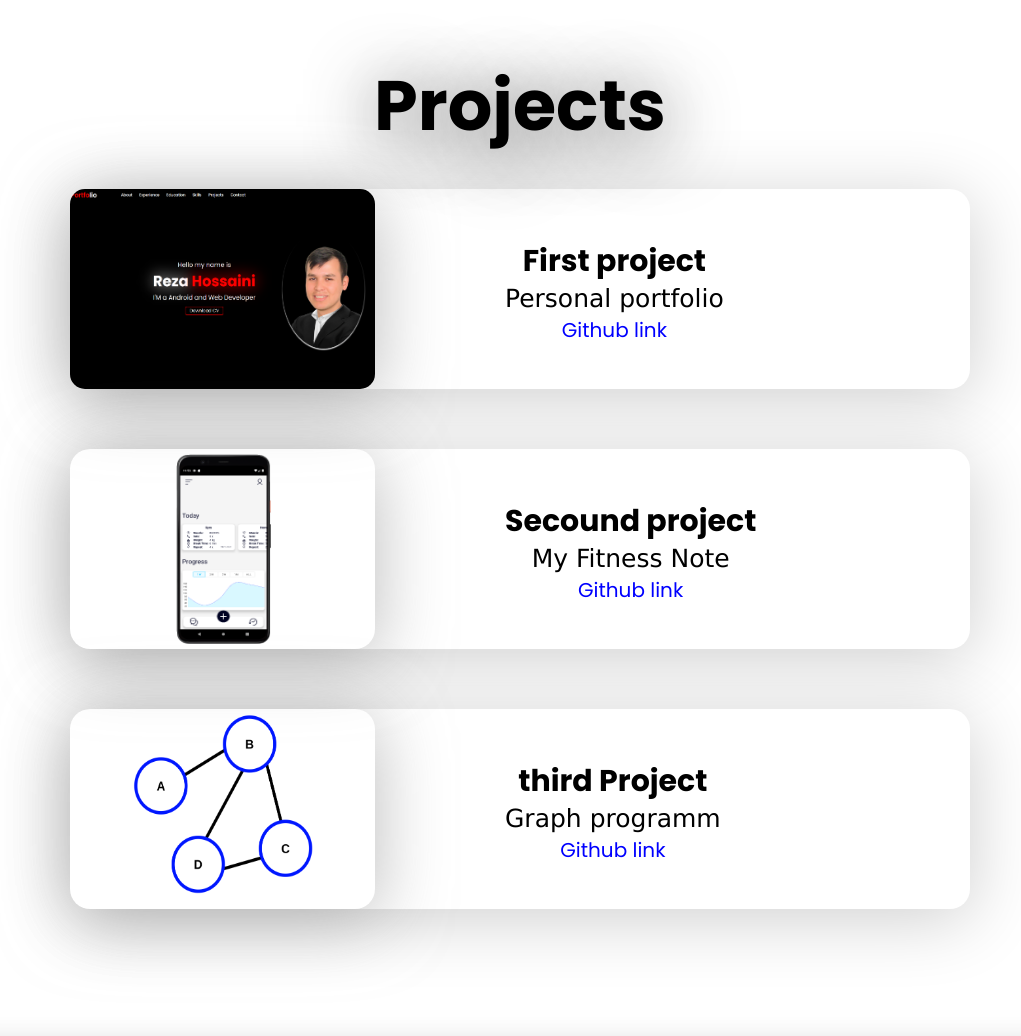
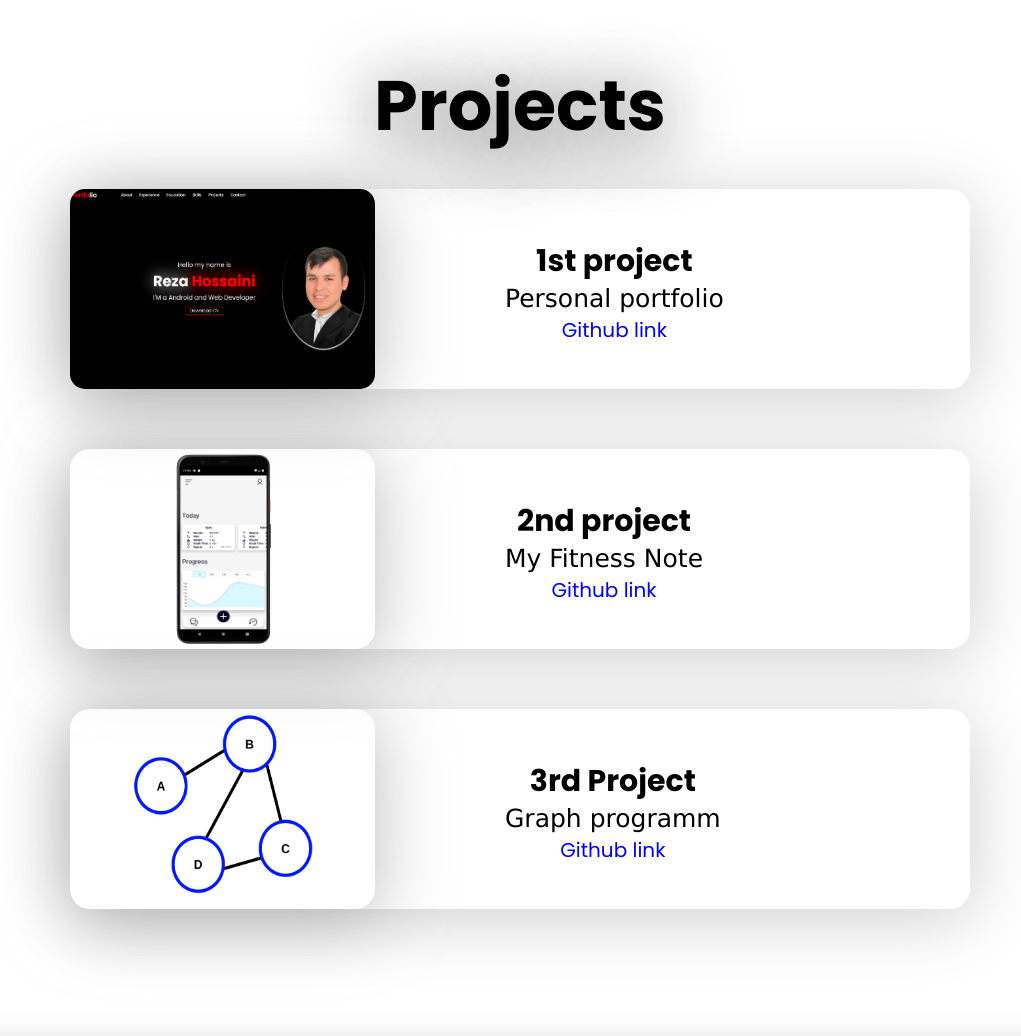
Before and after one commit to Hos18672/Personal-Portfolio, a plain HTML site: page index.html in a window 1280 px wide. Shown: the part 4030-5066 px from the top of the page, without its empty margins (120-1141 px from the left). Drawn offline with Linux system fonts and the light colour scheme.

Commit message:
edited Title

```diff
--- a/index.html
+++ b/index.html
@@ -154,7 +154,7 @@
             <img class="portfolio-img" src="./images/portfolio.png"/>
           </div>
           <div class="content">
-            <h2> First project</h2>
+            <h2> 1st project</h2>
             <span>
               Personal portfolio
             </span>
@@ -168,7 +168,7 @@
           <img class="mnf-img" src="./images/mfn-home.png"/>
         </div>
         <div class="content">
-          <h2> Secound project</h2>
+          <h2> 2nd project</h2>
           <span>
             My Fitness Note
           </span>
@@ -182,7 +182,7 @@
             <img class="graph-img" src="./images/graph.png"/>
          </div>
          <div class="content">
-          <h2> third Project</h2>
+          <h2> 3rd Project</h2>
           <span>
             Graph programm
           </span>
```
